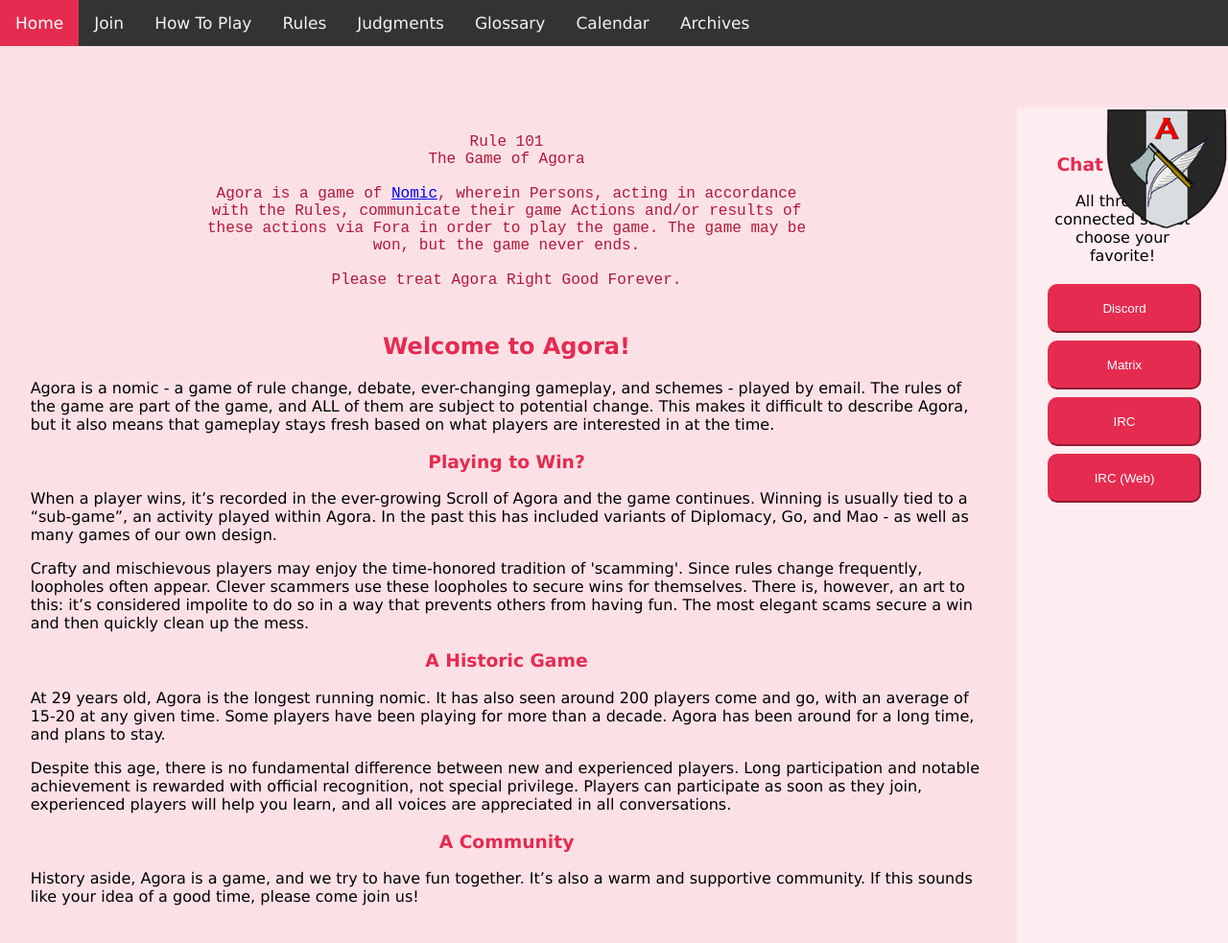
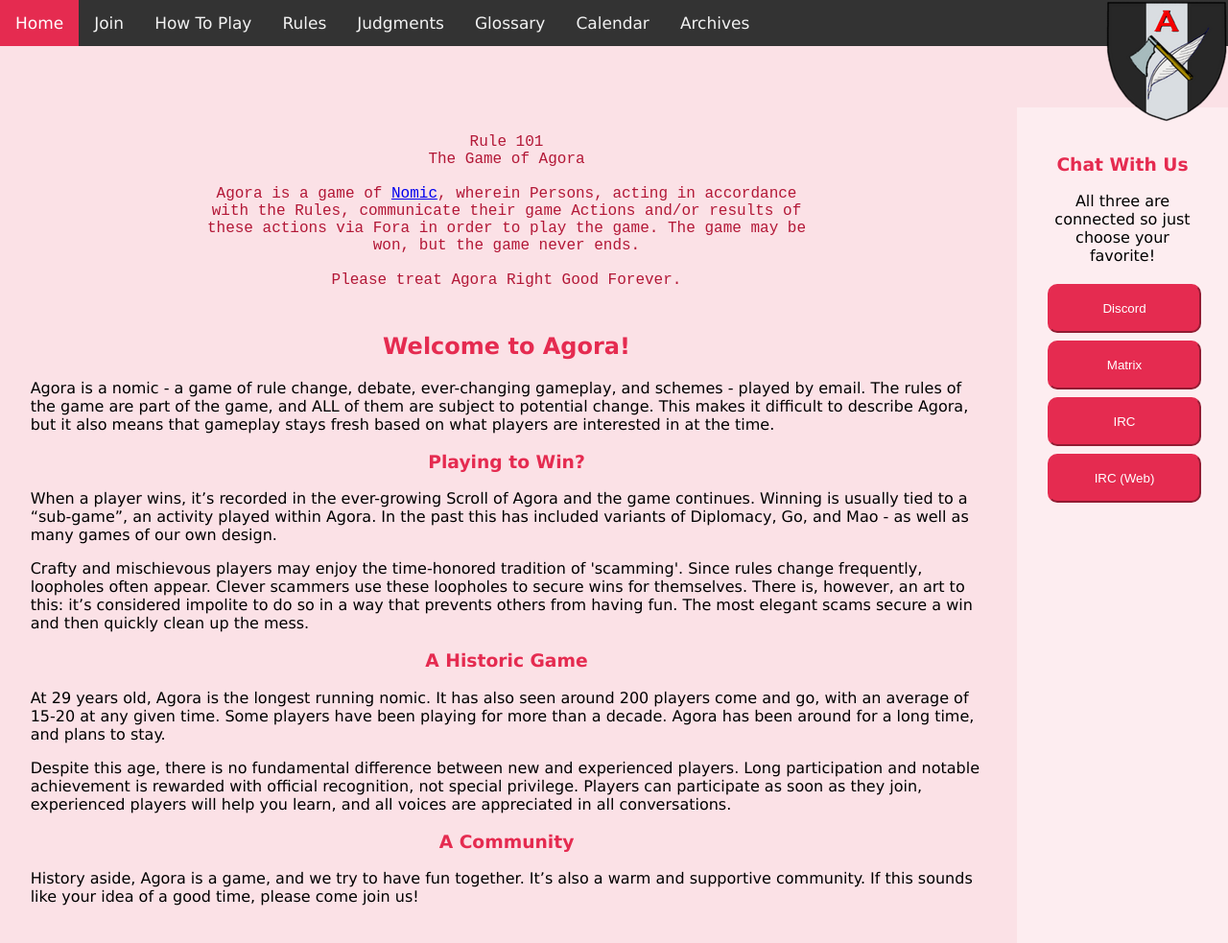
Before and after one commit to nixnull/agoranomic.github.io, a Jekyll site: the page built from index.md, in a window 1280 px wide and 1004 px high. Shown: the top 983 px of the window at 96% size. Built offline with Jekyll 4.4.1, drawn with Linux system fonts in a browser that asks for light colours; nearby versions of some CDN libraries.

Commit message:
put coat of arms in correct spot

```diff
--- a/_includes/nav.html
+++ b/_includes/nav.html
@@ -22,6 +22,6 @@
 </div>
 </div>
 
+<img class="coat-of-arms" src="coat_of_arms.png" align="right">
+
 <div class="nvpad"></div>
-
-<img class="coat-of-arms" src="coat_of_arms.png" align="right">
```
